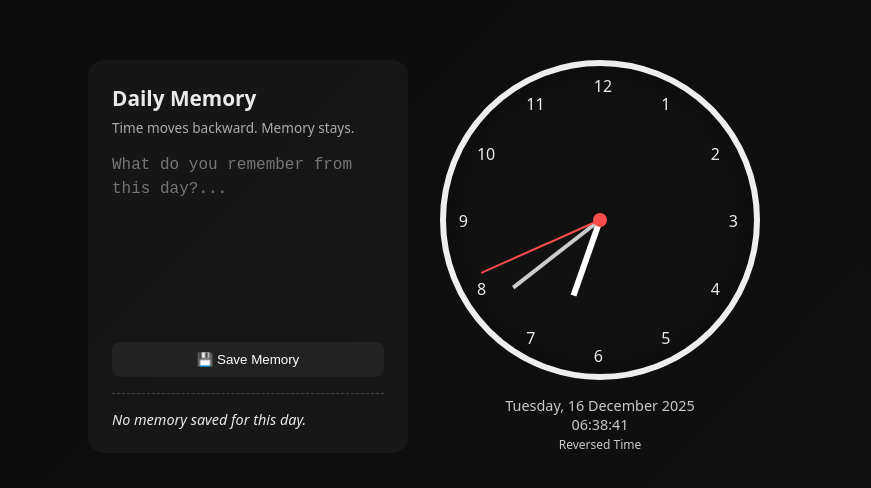
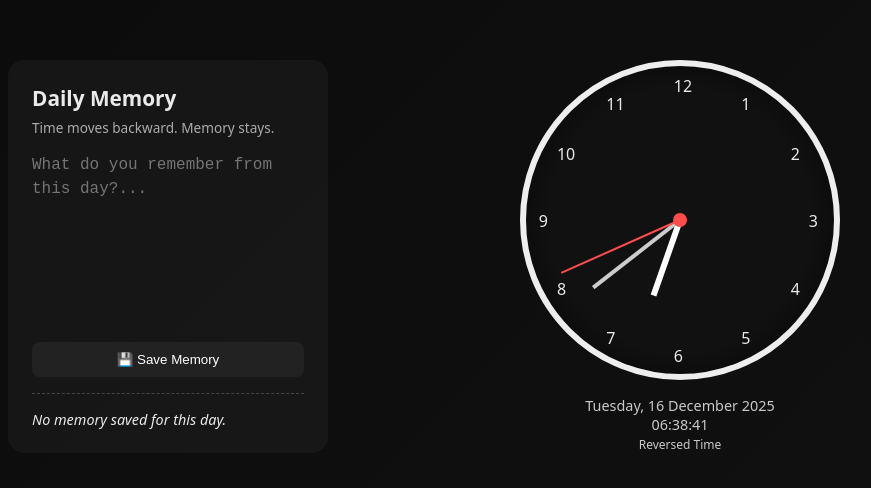
Before and after one commit to Ask5665/Time_machine, a plain HTML site: page index.html in a window 1280 px wide. Shown: the part 144-632 px from the top of the page, without its empty margins (216-1087 px from the left). Drawn offline with Linux system fonts and the light colour scheme.

Commit message:
Increase gap between grid items to 12rem

```diff
--- a/style.css
+++ b/style.css
@@ -17,7 +17,7 @@ body {
 .app {
   display: grid;
   grid-template-columns: 1fr 1fr;
-  gap: 2rem;
+  gap: 12rem;
   padding: 2rem;
   max-width: 1200px;
   margin: auto;
```
